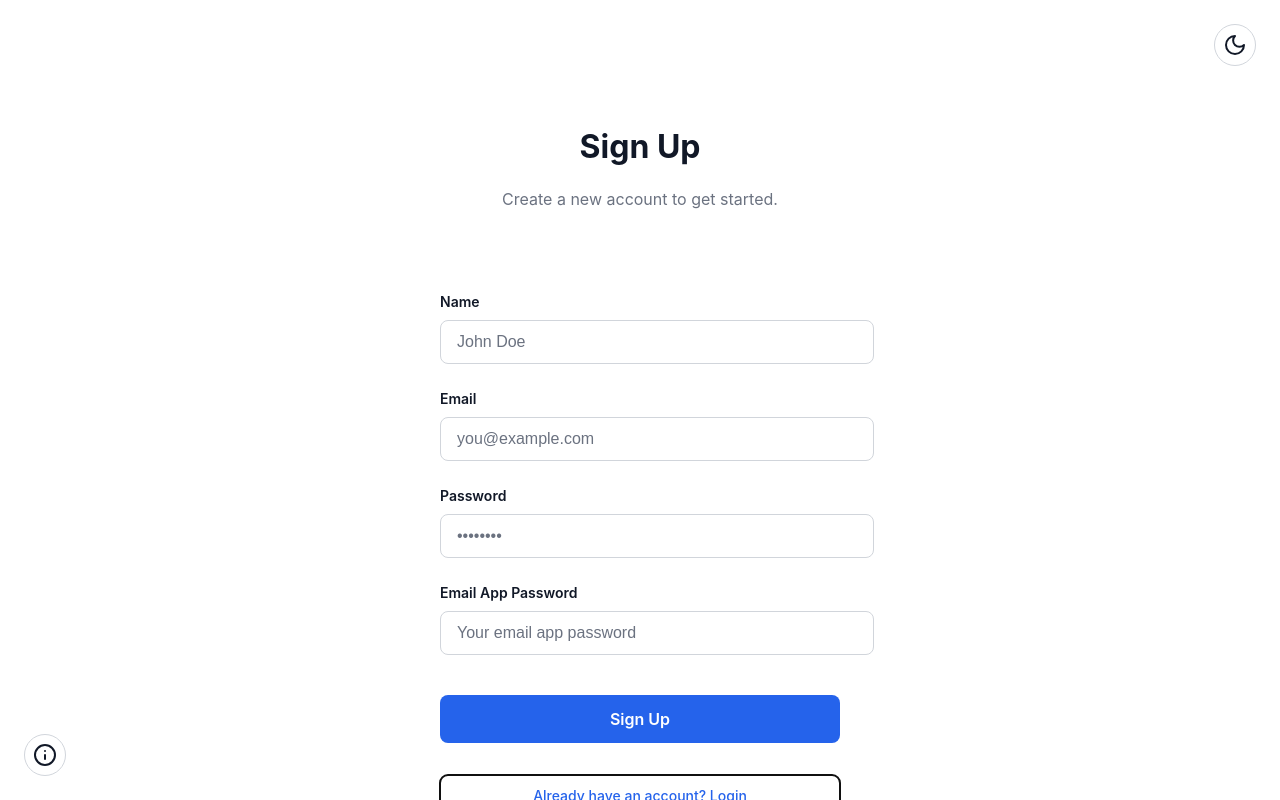
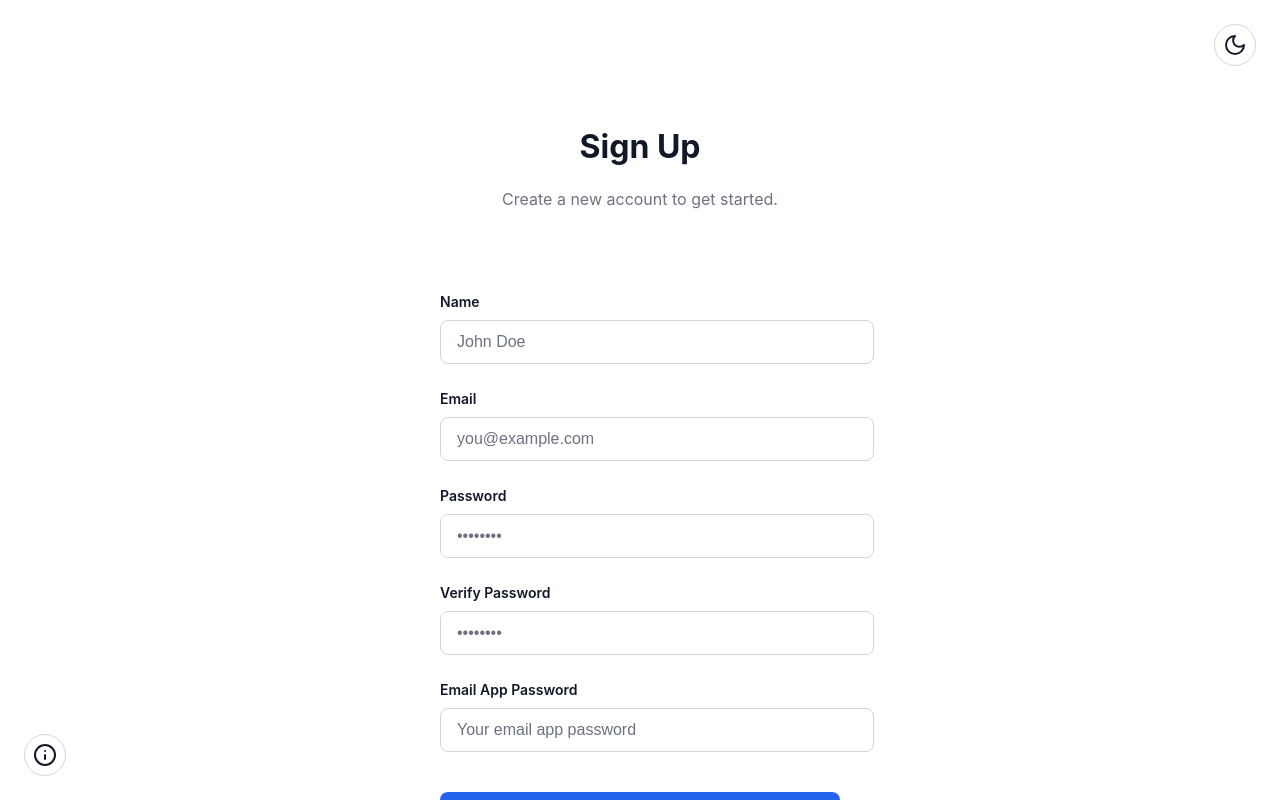
Before and after one commit to Dagmbisrat/JobTracker, a React (Vite) app in the folder ui/: page / in a window 1280 px wide. Both pictures are taken after a click on the button "Don't have an account? Sign up". Shown: the top 800 px of the page. Built offline with nearby package versions, Linux system fonts and the light colour scheme; no server answers.

Commit message:
added password verifyer

```diff
--- a/ui/src/Components/LoginSignup/LoginSignup.css
+++ b/ui/src/Components/LoginSignup/LoginSignup.css
@@ -215,6 +215,12 @@
     animation: spin 1s linear infinite;
 }
 
+.password-error {
+    color: var(--error-text);
+    font-size: 0.875rem;
+    margin-top: 0.25rem;
+}
+
 @keyframes spin {
     from {
         transform: rotate(0deg);
--- a/ui/src/Components/LoginSignup/LoginSignup.jsx
+++ b/ui/src/Components/LoginSignup/LoginSignup.jsx
@@ -21,6 +21,7 @@ const AuthComponent = () => {
   const [isLogin, setIsLogin] = useState(true);
   const [loading, setLoading] = useState(false);
   const [error, setError] = useState("");
+  const [passwordError, setPasswordError] = useState("");
   const [isDark, setIsDark] = useState(() => {
     const savedTheme = localStorage.getItem("theme");
     return (
@@ -32,22 +33,20 @@ const AuthComponent = () => {
   const [formData, setFormData] = useState({
     email: "",
     password: "",
+    verifyPassword: "",
     name: "",
     email_app_password: "",
   });
 
-  //Check for existing login on component mount
   useEffect(() => {
     const token = localStorage.getItem("token");
     const user = localStorage.getItem("user");
 
-    //check if tokens exist
     if (!token || !user) {
       navigate("/");
       return;
     }
 
-    // Verify token with backend
     const verifyToken = async () => {
       try {
         const response = await fetch(`${DB_API_ADDY}/verify-token`, {
@@ -64,17 +63,13 @@ const AuthComponent = () => {
         const data = await response.json();
 
         if (!data.valid) {
-          // Token is invalid or expired
           localStorage.removeItem("token");
           localStorage.removeItem("user");
           navigate("/");
         } else {
-          //go to dash if alredy loogedin
           navigate("/dashboard");
         }
       } catch (error) {
-        // Handle network errors or other issues
-
         console.error("Token verification failed:", error);
         localStorage.removeItem("token");
         localStorage.removeItem("user");
@@ -94,32 +89,57 @@ const AuthComponent = () => {
     setIsDark(!isDark);
   };
 
+  const validatePasswords = () => {
+    if (!isLogin && formData.password !== formData.verifyPassword) {
+      setPasswordError("Passwords do not match");
+      return false;
+    }
+    setPasswordError("");
+    return true;
+  };
+
   const handleSubmit = async (e) => {
     e.preventDefault();
+
+    if (!isLogin && !validatePasswords()) {
+      return;
+    }
+
     setLoading(true);
     setError("");
 
     try {
       const endpoint = isLogin ? "/login" : "/signup";
+      const { verifyPassword, ...submitData } = formData;
+
       const response = await fetch(`${DB_API_ADDY}${endpoint}`, {
         method: "POST",
         headers: {
           "Content-Type": "application/json",
         },
-        body: JSON.stringify(formData),
+        body: JSON.stringify(submitData),
       });
 
       const data = await response.json();
 
       if (!response.ok) {
-        throw new Error(data.detail || "An error occurred");
+        // Extract only the message text without error codes
+        let errorMessage = data.detail || "An error occurred";
+        if (typeof errorMessage === "string") {
+          // Remove any error codes that might be in parentheses or brackets
+          errorMessage = errorMessage.replace(/[\[\(].*?[\]\)]/g, "").trim();
+          // Remove any leading error code patterns (e.g., "E123:", "Error 123:")
+          errorMessage = errorMessage.replace(
+            /^([Ee]rror\s*\d+:?\s*)|(\d+:?\s*)/i,
+            "",
+          );
+        }
+        throw new Error(errorMessage);
       }
 
       localStorage.setItem("token", data.access_token);
       localStorage.setItem("user", JSON.stringify(data.user));
       navigate("/dashboard");
-
-      //console.log("Success:", data);
     } catch (err) {
       setError(err.message);
     } finally {
@@ -128,7 +148,12 @@ const AuthComponent = () => {
   };
 
   const handleChange = (e) => {
-    setFormData({ ...formData, [e.target.name]: e.target.value });
+    const { name, value } = e.target;
+    setFormData({ ...formData, [name]: value });
+
+    if (name === "password" || name === "verifyPassword") {
+      setPasswordError("");
+    }
   };
 
   return (
@@ -190,6 +215,22 @@ const AuthComponent = () => {
             </div>
 
             {!isLogin && (
+              <>
+                <div className="form-group">
+                  <label>Verify Password</label>
+                  <Input
+                    name="verifyPassword"
+                    type="password"
+                    value={formData.verifyPassword}
+                    onChange={handleChange}
+                    placeholder="••••••••"
+                    required
+                  />
+                  {passwordError && (
+                    <span className="password-error">{passwordError}</span>
+                  )}
+                </div>
+
                 <div className="form-group">
                   <label>Email App Password</label>
                   <Input
@@ -201,6 +242,7 @@ const AuthComponent = () => {
                     required
                   />
                 </div>
+              </>
             )}
 
             <Button
@@ -225,9 +267,11 @@ const AuthComponent = () => {
             onClick={() => {
               setIsLogin(!isLogin);
               setError("");
+              setPasswordError("");
               setFormData({
                 email: "",
                 password: "",
+                verifyPassword: "",
                 name: "",
                 email_app_password: "",
               });
```
Lines whose indentation alone changed are shown as unchanged.
